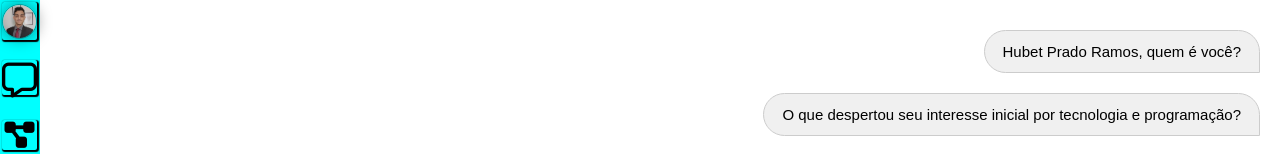
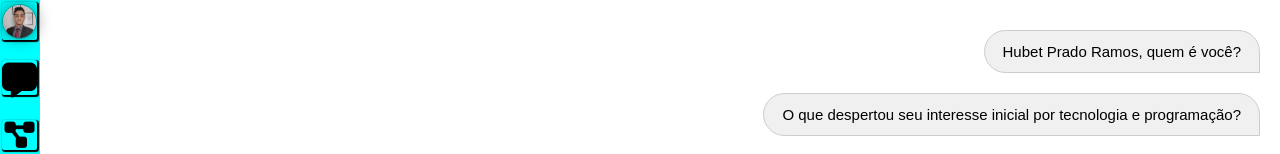
Before and after one commit to Hubertvariant/Portif-lio, a plain HTML site: page index.html in a window 1280 px wide. Shown: the top 154 px of the page. Drawn offline with Linux system fonts and the light colour scheme.

Commit message:
Update index.html

```diff
--- a/index.html
+++ b/index.html
@@ -13,7 +13,7 @@
             <div onclick="pefil()">
                 <img id="perfil" src="foto.jpg" alt="Perfil">
             </div>
-            <p id="message" onclick="chat()" class="fa-regular fa-message"></p>
+            <p id="message" onclick="chat()" class="fa-solid fa-message"></p>
             <p id="project" class="fa-solid fa-diagram-project"></p>
             <p id="contact" class="fa-solid fa-phone"></p>
         </nav>
@@ -62,4 +62,5 @@
     </div>
 </body>
 <script src="script.js"></script>
+
 </html>
```
